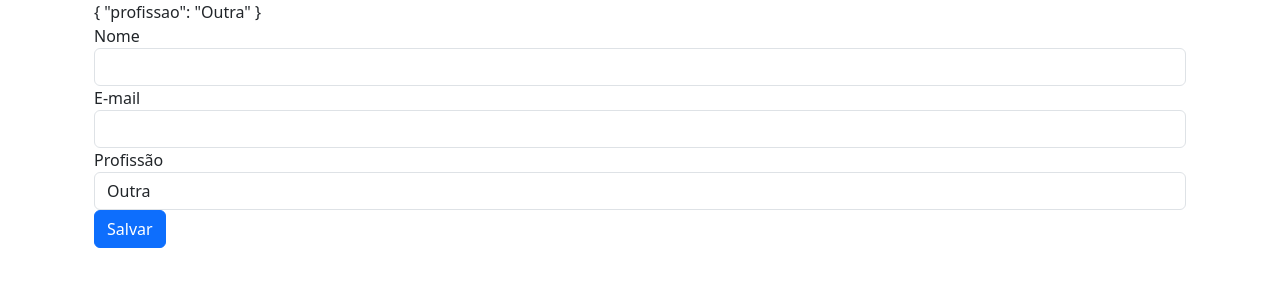
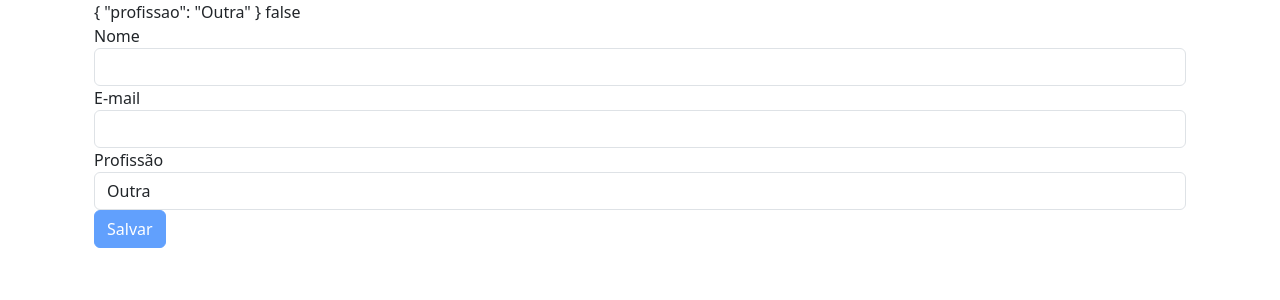
Before and after one commit to fabriciio95/algamoney-front, an Angular app in the folder meuprojeto/: page / in a window 1280 px wide. Shown: the top 300 px of the page. Built offline with nearby package versions, Linux system fonts and the light colour scheme.

Commit message:
Adicionando validação em formulários

```diff
--- a/meuprojeto/src/app/aula-formulario/aula-formulario.component.html
+++ b/meuprojeto/src/app/aula-formulario/aula-formulario.component.html
@@ -1,19 +1,20 @@
 <div class="container">
   {{ cliente | json}}
+  {{ usuarioForm.valid}}
   <form #usuarioForm="ngForm" (ngSubmit)="salvar(usuarioForm)">
      <div class="form-group">
         <label class="form-control-label">Nome</label>
-        <input type="text" class="form-control" name="nome" [(ngModel)]="cliente.nome">
+        <input type="text" class="form-control" name="nome" [(ngModel)]="cliente.nome" required minlength="2">
      </div>
 
      <div class="form-group">
       <label class="form-control-label">E-mail</label>
-      <input type="text" class="form-control" name="email" [(ngModel)]="cliente.email">
+      <input type="text" class="form-control" name="email" [(ngModel)]="cliente.email" required email>
      </div>
 
      <div class="form-group">
       <label class="form-control-label">Profissão</label>
-      <select class="form-control" name="profissao" [(ngModel)]="cliente.profissao">
+      <select class="form-control" name="profissao" [(ngModel)]="cliente.profissao" required>
         <option value="">Selecione</option>
         <option *ngFor="let profissao of profissoes" [value]="profissao">
           {{ profissao }}
@@ -21,6 +22,7 @@
       </select>
     </div>
 
-    <button type="submit" class="btn btn-primary">Salvar</button>
+    <button type="submit" class="btn btn-primary"
+    [disabled]="!usuarioForm.valid">Salvar</button>
   </form>
 </div>
```
